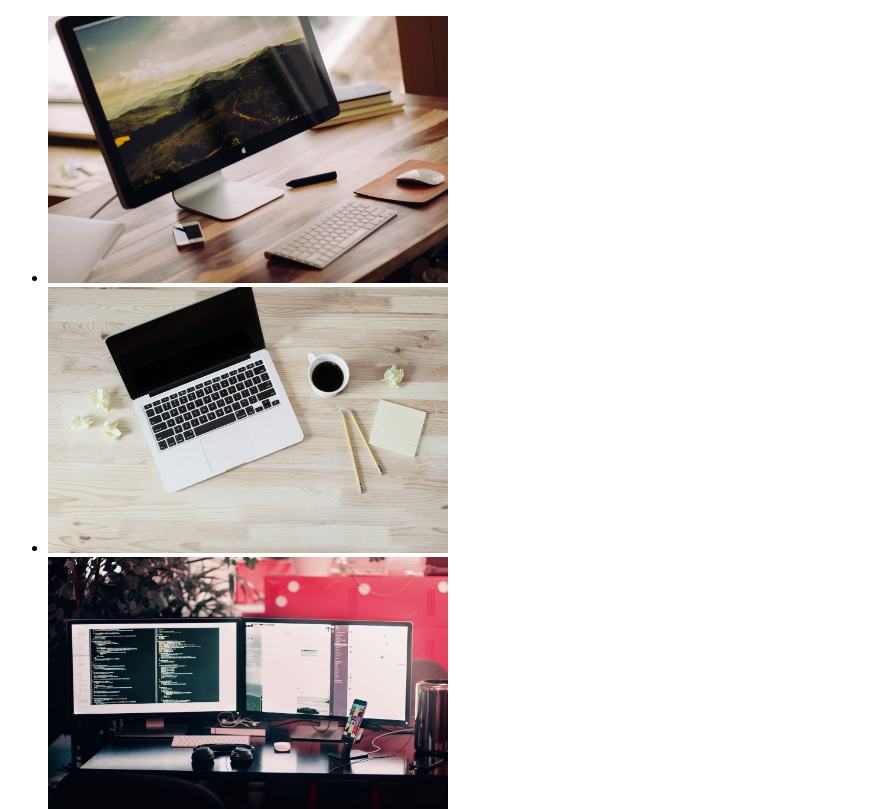
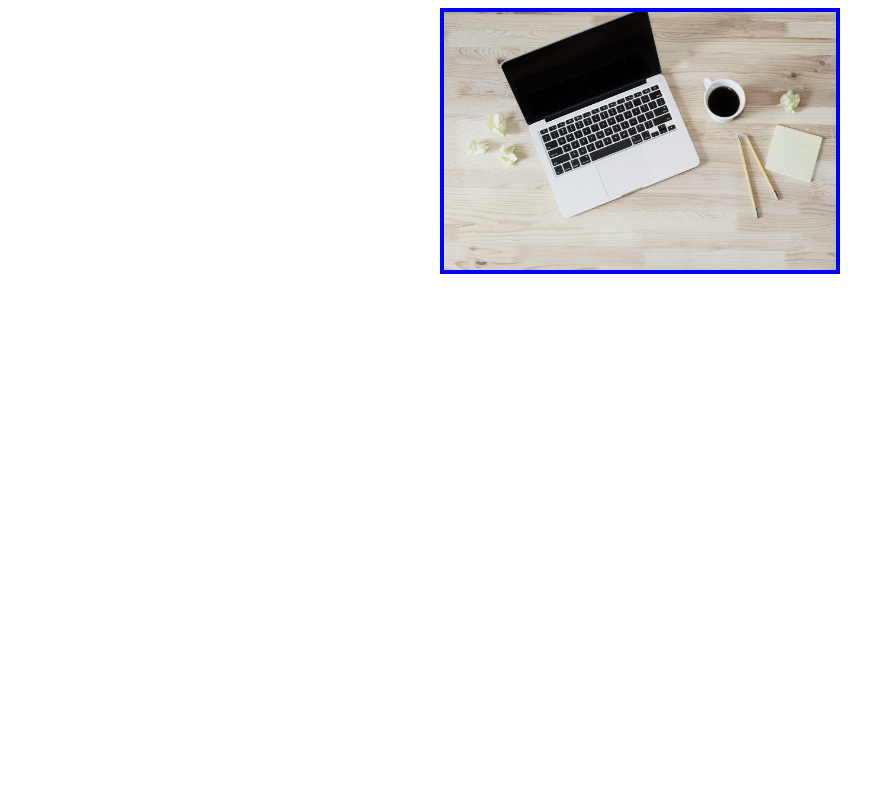
Before and after one commit to makoskamil/zadanie_10_3, a website: page index.html in a window 1280 px wide. Shown: the top 809 px of the page, without its empty margins (0-871 px from the left). Drawn offline with nearby package versions, Linux system fonts and the light colour scheme.

Commit message:
fix_css_add_js

```diff
--- a/css/style.css
+++ b/css/style.css
@@ -1,9 +1,32 @@
+* {
+	box-sizing: border-box;
+}
+
 #carousel {
-    margin: 0;
+    margin: 0 auto;
+    width: 400px;
+    height: 266px;
     padding: 0;
-    box-sizing: border-box;
+    border: 4px solid blue;
+    overflow: hidden;
 }
 
 img {
     width: 400px;
+    height: 266px;
+    margin: 0;
+    padding: 0;
 }
+
+#carousel ul {
+    margin: 0;
+    padding: 0;
+    width: 2000px;
+	list-style-type: none;
+}
+#carousel ul li {
+    float: rightleft;
+    line-height: 0;
+    display: inline-block;
+	list-style-type: none;
+}
--- a/css/style.prefixed.css
+++ b/css/style.prefixed.css
@@ -1,9 +1,32 @@
+* {
+	box-sizing: border-box;
+}
+
 #carousel {
-    margin: 0;
+    margin: 0 auto;
+    width: 400px;
+    height: 266px;
     padding: 0;
-    box-sizing: border-box;
+    border: 4px solid blue;
+    overflow: hidden;
 }
 
 img {
     width: 400px;
+    height: 266px;
+    margin: 0;
+    padding: 0;
 }
+
+#carousel ul {
+    margin: 0;
+    padding: 0;
+    width: 2000px;
+	list-style-type: none;
+}
+#carousel ul li {
+    float: rightleft;
+    line-height: 0;
+    display: inline-block;
+	list-style-type: none;
+}
--- a/js/script.js
+++ b/js/script.js
@@ -1,17 +1,17 @@
-var span = $('span');
-    span.each(function(index, element) {
-	if(index % 2 == 0) {
-		$(element).css('color', 'red');
-	};
+$(function(){
+	var carouselList = $("#carousel ul");
+
+	function moveFirstSlide () {
+		var firstItem = carouselList.find("li:first");
+		var lastItem = carouselList.find("li:last");
+
+		$(lastItem).after(firstItem);
+		$(carouselList).css('margin-left', '0');
+	}
+		function changeSlide() {
+		carouselList.animate({'marginLeft': -400}, 500, moveFirstSlide);
+	}
+
+	setInterval(changeSlide, 3000);
+
 });
-
-var paragraphs = $('p');
-	paragraphs.each(function(index, element) {
-
-	var button = '<button class="btn" data-tmp="' + index + '">Click me</button>'
-		$(element).append(button);
-});
-
-$('button').click(function(){
-	alert($(this).attr('data-tmp'));
-});
```
